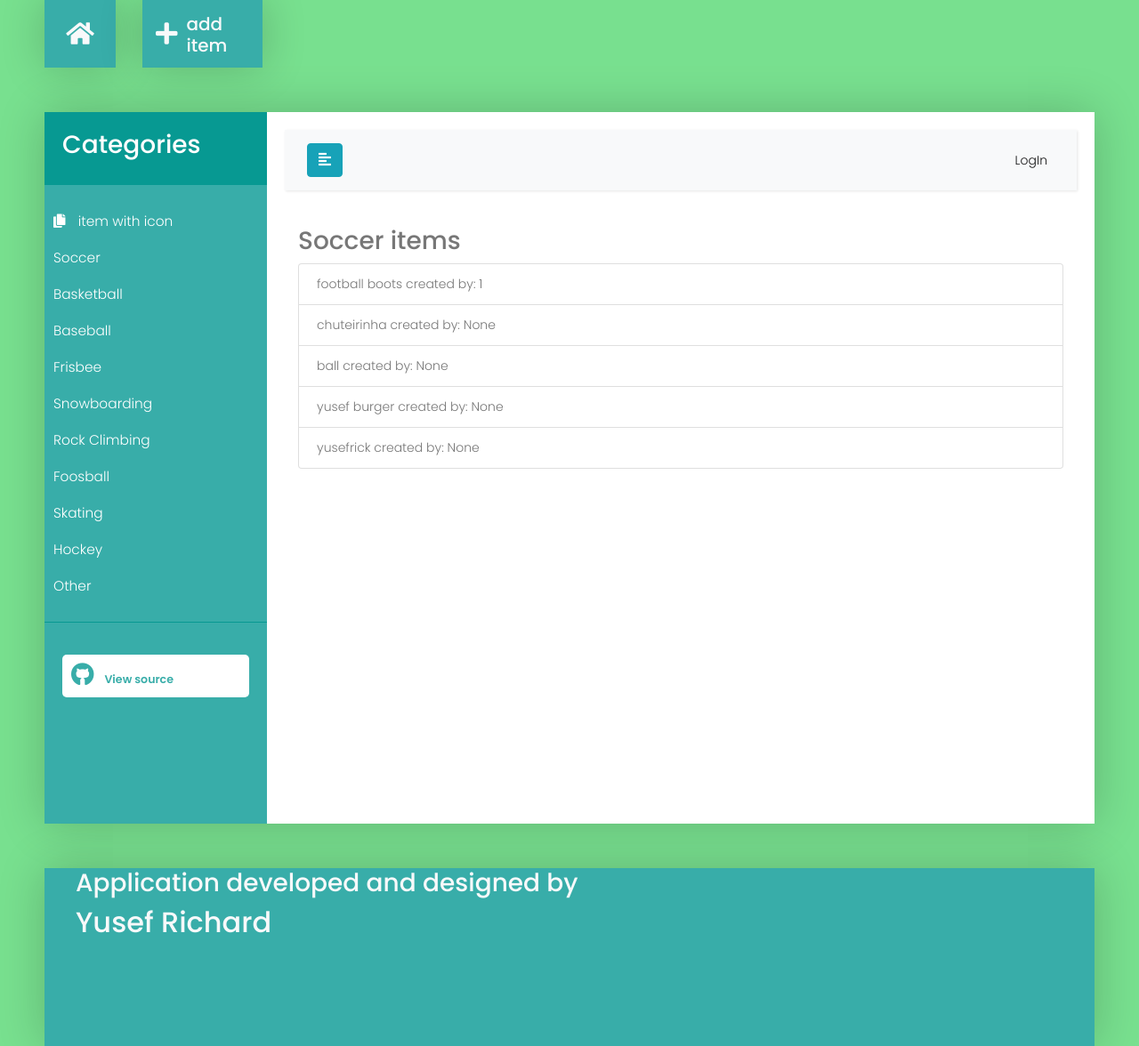
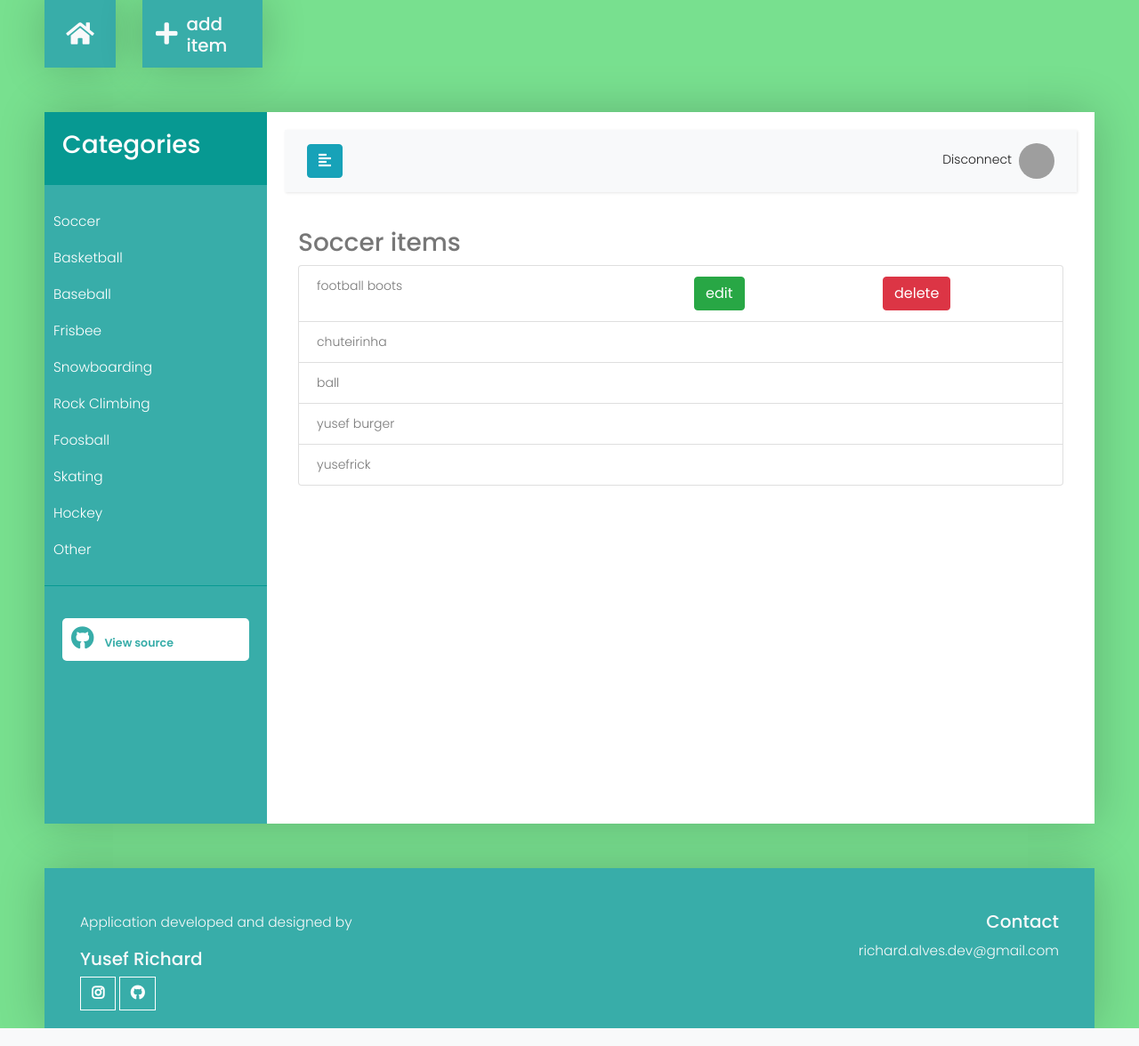
Before and after one commit to yusefrich/FRONT-BACK-MONO--catalog-web-application, a Flask app: page /catalog/Soccer/items in a window 1280 px wide. Shown: the whole page at 89% size. Run offline with Flask 2, Linux system fonts and the light colour scheme; a user stored in the database is signed in; some libraries are stand-ins or nearby versions; grey boxes are pictures that could not be loaded.

Commit message:
crud finalization

```diff
--- a/vagrant/catalog/static/main.css
+++ b/vagrant/catalog/static/main.css
@@ -1,5 +1,27 @@
 /*body-------------------------*/
 /*-----------------------------*/
+.c-btn{
+  transition: 0.2s ease-out all;
+  background-color: #38ADA9;
+  color: #fff;
+  border-radius: 0px;
+  border-color: #fff;
+
+  font-weight: 900;
+}
+.c-btn:hover{
+  transition: 0.2s ease-out all;
+  background-color: #fff;
+  color: #38ADA9;
+  border-radius: 0px;
+  border-color: transparent;
+      font-weight: 900;
+
+}
+
+.dark-background{
+  background-color: #079992 !important;
+}
 .border-shadow{
     box-shadow: 0px 0px 50px 0px rgba(0, 0, 0, 0.2);
 
@@ -100,7 +122,7 @@ body{
 /*footer*/
 .footer-area{
   background: #38ada9;
-  height: 200px;
+  height: auto;
 }
 .footer-area h2{
   margin: 0px !important;
@@ -123,3 +145,10 @@ body{
   width: 100%;
   height: 100%;
 }
+
+/*nav bar*/
+.profile-img{
+  border-radius: 150px;
+  -webkit-border-radius: 150px;
+  -moz-border-radius: 150px;
+}
--- a/vagrant/catalog/templates/footer.html
+++ b/vagrant/catalog/templates/footer.html
@@ -1,8 +1,23 @@
 <div class="body-wrap-bottom ">
     <section class="footer-area">
-        <div class="container">
-            <h3 class="text-light">Application developed and designed by</h3>
-            <h2 class="text-light">Yusef Richard</h2>
+        <div class="container pt-5 content-padding">
+            <div class="row">
+                <div class="col-md-6">
+                    <p class="text-light">Application developed and designed by</p>
+                    <h5 class="text-light">Yusef Richard</h5>
+                    <a class="btn c-btn" href="https://www.instagram.com/yusef_rich/" role="button" target="blank" ><i class="fab fa-instagram"></i></a>
+                    <a class="btn c-btn" href="https://github.com/yusefrich" role="button" target="blank" ><i class="fab fa-github"></i></a>
+                    <!--
+                    <a name="" id="" class="btn btn-primary" href="#" role="button"><i class="fab fa-linkedin-in"></i></a>
+                    -->
+                </div>
+                <div class="col-md-6">
+                    <div class=" d-flex align-items-end flex-column ">
+                        <h5 class="text-light">Contact</h5>
+                        <p class=" text-light">richard.alves.dev@gmail.com</p>
+                    </div>
+                </div>
+            </div>
         </div>
     </section>
 </div>
--- a/vagrant/catalog/templates/navbar.html
+++ b/vagrant/catalog/templates/navbar.html
@@ -11,8 +11,15 @@
                                 <div class="collapse navbar-collapse" id="navbarSupportedContent">
                                     <ul class="nav navbar-nav ml-auto">
                                         <li class="nav-item active">
+                                            {%if 'username' not in session %}
                                             <a class="nav-link" href="{{url_for('showLogin')}}">LogIn</a>
+                                            {%else%}
+                                            <a class="nav-link" href="{{url_for('disconnect')}}">Disconnect</a>
+                                            {%endif%}
                                         </li>
+                                        {%if 'username' in session %}
+                                        <img class="profile-img" src="{{session['picture']}}" width="40" height="40" alt="">
+                                        {%endif%}
                                     </ul>
                                 </div>
                             </div>
--- a/vagrant/catalog/templates/show_category_items.html
+++ b/vagrant/catalog/templates/show_category_items.html
@@ -11,12 +11,6 @@
                     </div>
 
                     <ul class="list-unstyled components">
-                        <li>
-                            <a href="#">
-                                <i class="fas fa-copy"></i>
-                                item with icon
-                            </a>
-                        </li>
                         {% for c in categories %}
                         <li>
                             <a href="{{url_for('showCategoryItems', category = c.name)}}">
@@ -28,7 +22,7 @@
 
                     <ul class="list-unstyled CTAs">
                         <li>
-                            <a href="https://bootstrapious.com/tutorial/files/sidebar.zip" class="download">
+                            <a href="https://github.com/yusefrich/PT--WP--UP--catalog-web-application" target="_blank" class="download">
                                 <i class="fab fa-2x fa-github"></i>
                                 View source
                             </a>
@@ -54,11 +48,10 @@
                                         <div class="row">
                                             <div class="col-md-6 col-sm-12">
                                                 <a class="mr-4" href="{{url_for('showItem', category = current_category.name, item = i.name)}}">
-                                                        {{i.name}} created by: {{i.user_id}}
+                                                        {{i.name}}
                                                 </a>
                                             </div>
-                                            {%if 'username' in sessions %}
-                                                {%if 'gplus_id' == i.user_id%}
+                                                {%if logged_user == i.user_id%}
                                                 <div class="col-3 ">
                                                     <a class=" mr-4 btn btn-success" href="{{url_for('editItem', item = i.name)}}">edit</a>
                                                 </div>
@@ -66,7 +59,6 @@
                                                     <a class=" mr-4 btn btn-danger" href="{{url_for('deleteItem', item = i.name)}}">delete</a>
                                                 </div>
                                                 {%endif%}
-                                            {%endif%}
                                         </div>
                                     </li>
                                 {% endfor %}
--- a/vagrant/catalog/views.py
+++ b/vagrant/catalog/views.py
@@ -17,17 +17,16 @@ import requests
 
 app = Flask(__name__)
 
-
 CLIENT_ID = json.loads(
     open('app_secrets/client_secrets.json', 'r').read())['web']['client_id']
 APPLICATION_NAME = "Catalog Menu Application"
-
 
 engine = create_engine('sqlite:///catalog.db')
 Base.metadata.bind = engine
 session = scoped_session(sessionmaker(bind=engine))
 
 latestItems = []
+
 
 # gconnect route
 @app.route('/gconnect', methods=['POST'])
@@ -42,7 +41,8 @@ def gconnect():
 
     try:
         # Upgrade the authorization code into a credentials object
-        oauth_flow = flow_from_clientsecrets('app_secrets/client_secrets.json', scope='')
+        oauth_flow = flow_from_clientsecrets('app_secrets/client_secrets.json',
+                                             scope='')
         oauth_flow.redirect_uri = 'postmessage'
         credentials = oauth_flow.step2_exchange(code)
     except FlowExchangeError:
@@ -60,6 +60,8 @@ def gconnect():
     # If there was an error in the access token info, abort.
     if result.get('error') is not None:
         response = make_response(json.dumps(result.get('error')), 500)
+        print
+        "there was an error in the access"
         response.headers['Content-Type'] = 'application/json'
         return response
 
@@ -75,15 +77,17 @@ def gconnect():
     if result['issued_to'] != CLIENT_ID:
         response = make_response(
             json.dumps("Token's client ID does not match app's."), 401)
-        print "Token's client ID does not match app's."
+        print
+        "Token's client ID does not match app's."
         response.headers['Content-Type'] = 'application/json'
         return response
 
     stored_access_token = login_session.get('access_token')
     stored_gplus_id = login_session.get('gplus_id')
     if stored_access_token is not None and gplus_id == stored_gplus_id:
-        response = make_response(json.dumps('Current user is already connected.'),
-                                 200)
+        response = make_response(
+            json.dumps('Current user is already connected.'),
+            200)
         response.headers['Content-Type'] = 'application/json'
         return response
 
@@ -101,6 +105,7 @@ def gconnect():
     login_session['username'] = data['name']
     login_session['picture'] = data['picture']
     login_session['email'] = data['email']
+    login_session['provider'] = 'google'
 
     # see if user exists, if it doesn't make a new one
     user_id = getUserID(login_session['email'])
@@ -109,50 +114,69 @@ def gconnect():
     login_session['user_id'] = user_id
 
     output = ''
-    output += '<h1 class="text-light">Welcome, '
+    output += '<div class="jumbotron">'
+    output += '<h1 class="display-4">Hello, '
     output += login_session['username']
-    output += '!</h1>'
-    output += '<img src="'
+    output += '</h1>'
+    output += '<img class="lead" src="'
     output += login_session['picture']
-    output += ' " style = "width: 150px; height: 150px;border-radius: 150px;-webkit-border-radius: 150px;-moz-border-radius: 150px;"> '
+    output += '" style = "width: 150px; height: 150px;border-radius: ' \
+              '150px;-webkit-border-radius: 150px;-moz-border-radius: ' \
+              '150px;"> '
+    output += '<hr class="my-4">'
+    output += '<p>Redirecting...</p>'
+    output += '</div>'
+
     flash("you are now logged in as %s" % login_session['username'])
     return output
 
 
 @app.route('/gdisconnect')
 def gdisconnect():
+    # Only disconnect a connected user.
     access_token = login_session.get('access_token')
     if access_token is None:
-        print 'Access Token is None'
-        response = make_response(json.dumps('Current user not connected.'), 401)
+        response = make_response(
+            json.dumps('Current user not connected.'), 401)
         response.headers['Content-Type'] = 'application/json'
         return response
-    print 'In gdisconnect access token is %s', access_token
-    print 'User name is: '
-    print login_session['username']
-    url = 'https://accounts.google.com/o/oauth2/revoke?token=%s' % login_session['access_token']
+    url = 'https://accounts.google.com/o/oauth2/revoke?token=%s' % access_token
     h = httplib2.Http()
     result = h.request(url, 'GET')[0]
-    print 'result is '
-    print result
     if result['status'] == '200':
-        del login_session['access_token']
-        del login_session['gplus_id']
-        del login_session['username']
-        del login_session['email']
-        del login_session['picture']
         response = make_response(json.dumps('Successfully disconnected.'), 200)
         response.headers['Content-Type'] = 'application/json'
         return response
     else:
-        response = make_response(json.dumps('Failed to revoke token for given user.', 400))
+        response = make_response(
+            json.dumps('Failed to revoke token for given user.', 400))
         response.headers['Content-Type'] = 'application/json'
         return response
 
 
+# Disconnect based on provider
+@app.route('/disconnect')
+def disconnect():
+    if 'provider' in login_session:
+        if login_session['provider'] == 'google':
+            gdisconnect()
+            del login_session['gplus_id']
+            del login_session['access_token']
+        del login_session['username']
+        del login_session['email']
+        del login_session['picture']
+        del login_session['user_id']
+        del login_session['provider']
+        flash("You have successfully been logged out.")
+        return redirect(url_for('showCatalogs'))
+    else:
+        flash("You were not logged in")
+        return redirect(url_for('showCatalogs'))
+
+
 def createUser(login_session):
     newUser = User(name=login_session['username'], email=login_session[
-                   'email'], picture=login_session['picture'])
+        'email'], picture=login_session['picture'])
     session.add(newUser)
     session.commit()
     user = session.query(User).filter_by(email=login_session['email']).one()
@@ -175,6 +199,7 @@ def getUserID(email):
 # Create anti-forgery state token
 @app.route('/login')
 def showLogin():
+    login_session
     state = ''.join(random.choice(string.ascii_uppercase + string.digits)
                     for x in xrange(32))
     login_session['state'] = state
@@ -185,7 +210,8 @@ def showLogin():
 @app.route('/catalog')
 def showCatalogs():
     categories = session.query(Category).order_by(asc(Category.id))
-    return render_template('all_catalog.html', categories=categories, latest_items=latestItems)
+    return render_template('all_catalog.html', categories=categories,
+                           latest_items=latestItems)
 
 
 # leads to edit item if logged
@@ -195,7 +221,12 @@ def showCategoryItems(category):
     categories = session.query(Category).order_by(asc(Category.id))
     category = session.query(Category).filter_by(name=category).one()
     items = session.query(Item).filter_by(category_id=category.id).all()
-    return render_template('show_category_items.html', categories=categories, current_category=category, items=items)
+    logged_user = -1
+    if 'user_id' in login_session:
+        logged_user = login_session['user_id']
+    return render_template('show_category_items.html', categories=categories,
+                           current_category=category, items=items,
+                           logged_user=logged_user)
 
 
 # leads to edit item if logged
@@ -204,11 +235,16 @@ def showCategoryItems(category):
 def showItem(category, item):
     categories = session.query(Category).order_by(asc(Category.id))
     current_item = session.query(Item).filter_by(name=item).one()
-    viewedItem = { "name": current_item.name, "category": current_item.category.name}
+    viewedItem = {"name": current_item.name,
+                  "category": current_item.category.name}
     latestItems.append(viewedItem)
     if len(latestItems) > 3:
         latestItems.pop(0)
-    return render_template('show_item.html', categories=categories, current_item=current_item)
+    logged_user = -1
+    if 'user_id' in login_session:
+        logged_user = login_session['user_id']
+    return render_template('show_item.html', categories=categories,
+                           current_item=current_item, logged_user=logged_user)
 
 
 # needs to be loged
@@ -218,11 +254,15 @@ def editItem(item):
         return redirect('/login')
     categories = session.query(Category).order_by(asc(Category.id))
     editedItem = session.query(Item).filter_by(name=item).one()
+    if login_session['user_id'] != editedItem.user_id:
+        flash("You are not authorized to edit this item ")
+        return redirect(
+            url_for('showCategoryItems', category=editedItem.category.name))
     if request.method == 'POST':
-
         # check if item already exists
         try:
-            itemAlreadyExists = session.query(Item).filter_by(name=request.form['name']).one()
+            itemAlreadyExists = session.query(Item).filter_by(
+                name=request.form['name']).one()
         except:
             itemAlreadyExists = None
         if itemAlreadyExists:
@@ -231,16 +271,19 @@ def editItem(item):
         if request.form['name']:
             editedItem.name = request.form['name']
         if request.form['category']:
-            newCategory = session.query(Category).filter_by(name=request.form['category']).one()
+            newCategory = session.query(Category).filter_by(
+                name=request.form['category']).one()
             editedItem.category = newCategory
         if request.form['description']:
             editedItem.description = request.form['description']
         session.add(editedItem)
         session.commit()
         flash("Item successfully edited!!")
-        return redirect(url_for('showCategoryItems', category=editedItem.category.name))
+        return redirect(
+            url_for('showCategoryItems', category=editedItem.category.name))
     else:
-        return render_template('edit_item.html', categories=categories, current_item=editedItem)
+        return render_template('edit_item.html', categories=categories,
+                               current_item=editedItem)
 
 
 # needs to be loged
@@ -251,14 +294,16 @@ def deleteItem(item):
 
     categories = session.query(Category).order_by(asc(Category.id))
     itemToDelete = session.query(Item).filter_by(name=item).one()
-    category = session.query(Category).filter_by(name=itemToDelete.category.name).one()
+    category = session.query(Category).filter_by(
+        name=itemToDelete.category.name).one()
     if request.method == 'POST':
         session.delete(itemToDelete)
         session.commit()
         flash("Item successfully deleted!!")
         return redirect(url_for('showCategoryItems', category=category.name))
     else:
-        return render_template('delete_item.html', categories=categories, current_item=itemToDelete)
+        return render_template('delete_item.html', categories=categories,
+                               current_item=itemToDelete)
 
 
 # needs to be loged
@@ -271,7 +316,8 @@ def addItem():
     newItemDescription = "Item has no description"
     if request.method == 'POST':
         try:
-            itemAlreadyExists = session.query(Item).filter_by(name=request.form['name']).one()
+            itemAlreadyExists = session.query(Item).filter_by(
+                name=request.form['name']).one()
         except:
             itemAlreadyExists = None
 
@@ -279,14 +325,18 @@ def addItem():
             flash("this item name already exists")
             return redirect(url_for('addItem'))
         newItemName = request.form['name']
-        newItemCategory = session.query(Category).filter_by(name=request.form['category']).one()
+        newItemCategory = session.query(Category).filter_by(
+            name=request.form['category']).one()
         if request.form['description']:
             newItemDescription = request.form['description']
-        newItem = Item(name=newItemName, category=newItemCategory, description=newItemDescription, user_id=getUserID(login_session['email']) )
+        newItem = Item(name=newItemName, category=newItemCategory,
+                       description=newItemDescription,
+                       user_id=getUserID(login_session['email']))
         session.add(newItem)
         session.commit()
         flash("New Item Created!!")
-        return redirect(url_for('showCategoryItems', category=newItemCategory.name))
+        return redirect(
+            url_for('showCategoryItems', category=newItemCategory.name))
     else:
         return render_template('add_item.html', categories=categories)
 
@@ -296,8 +346,8 @@ def showJson():
     categories = session.query(Category).order_by(asc(Category.id))
     category_dict = [c.serialize for c in categories]
     for c in range(len(category_dict)):
-        items = [i.serialize for i in session.query(Item) \
-            .filter_by(category_id=category_dict[c]["id"]).all()]
+        items = [i.serialize for i in session.query(
+            Item).filter_by(category_id=category_dict[c]["id"]).all()]
         if items:
             category_dict[c]["Item"] = items
 
@@ -305,6 +355,6 @@ def showJson():
 
 
 if __name__ == '__main__':
-    app.secret_key = 'super_secret_key'
+    app.secret_key = 'new_super_secret_key'
     app.debug = True
     app.run(host='0.0.0.0', port=5000)
```
Also changed, not shown: vagrant/catalog/db_populate.py (+112 -29 lines), vagrant/catalog/models.py (+6 -6 lines), vagrant/catalog/templates/add_item.html (+1 -7 lines), vagrant/catalog/templates/all_catalog.html (+3 -7 lines), vagrant/catalog/templates/delete_item.html (+1 -7 lines), vagrant/catalog/templates/design_exemple.html (+18 -3 lines), vagrant/catalog/templates/edit_item.html (+1 -7 lines), vagrant/catalog/templates/login.html (+9 -10 lines), vagrant/catalog/templates/show_item.html (+5 -7 lines), vagrant/catalog/catalog.db (deleted).
